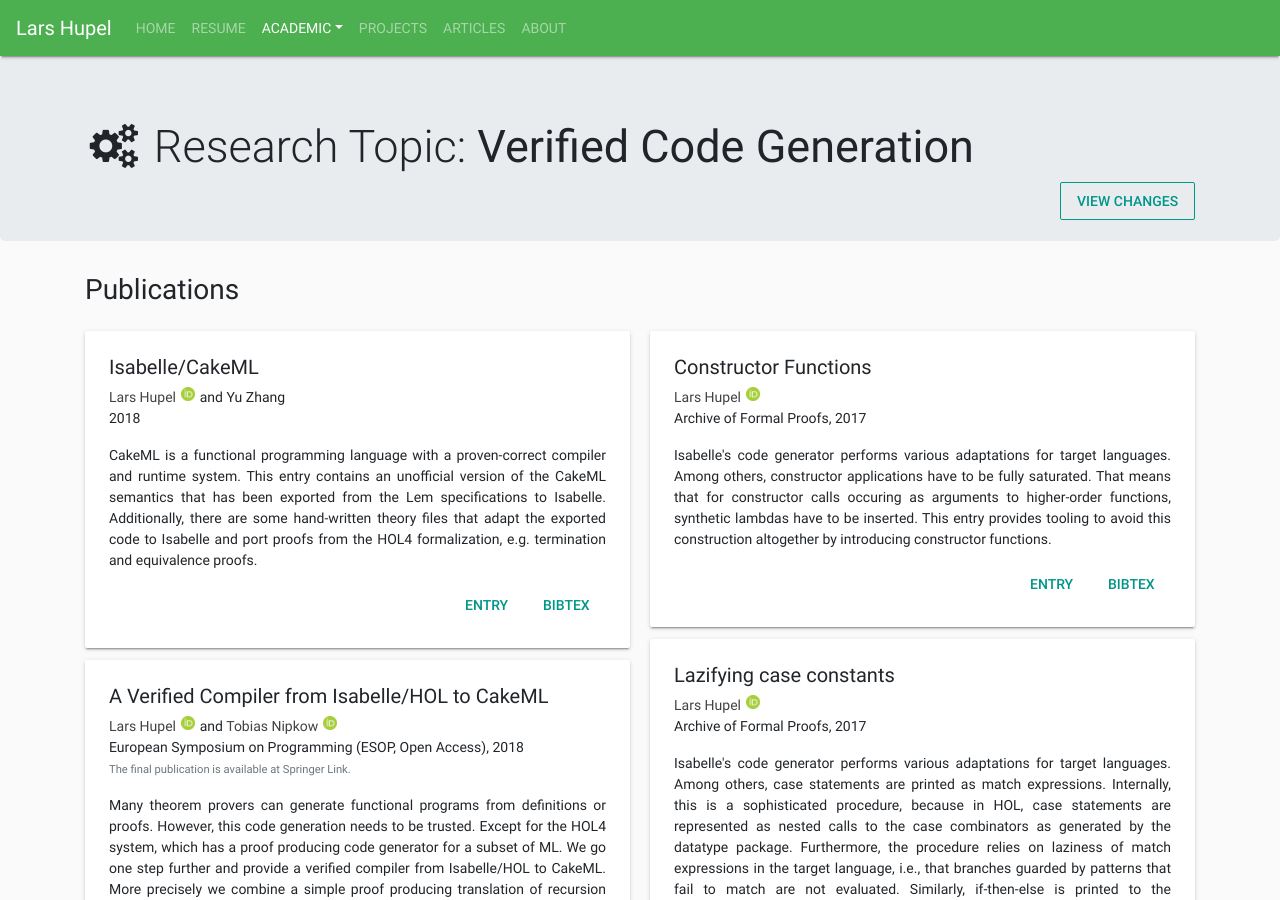
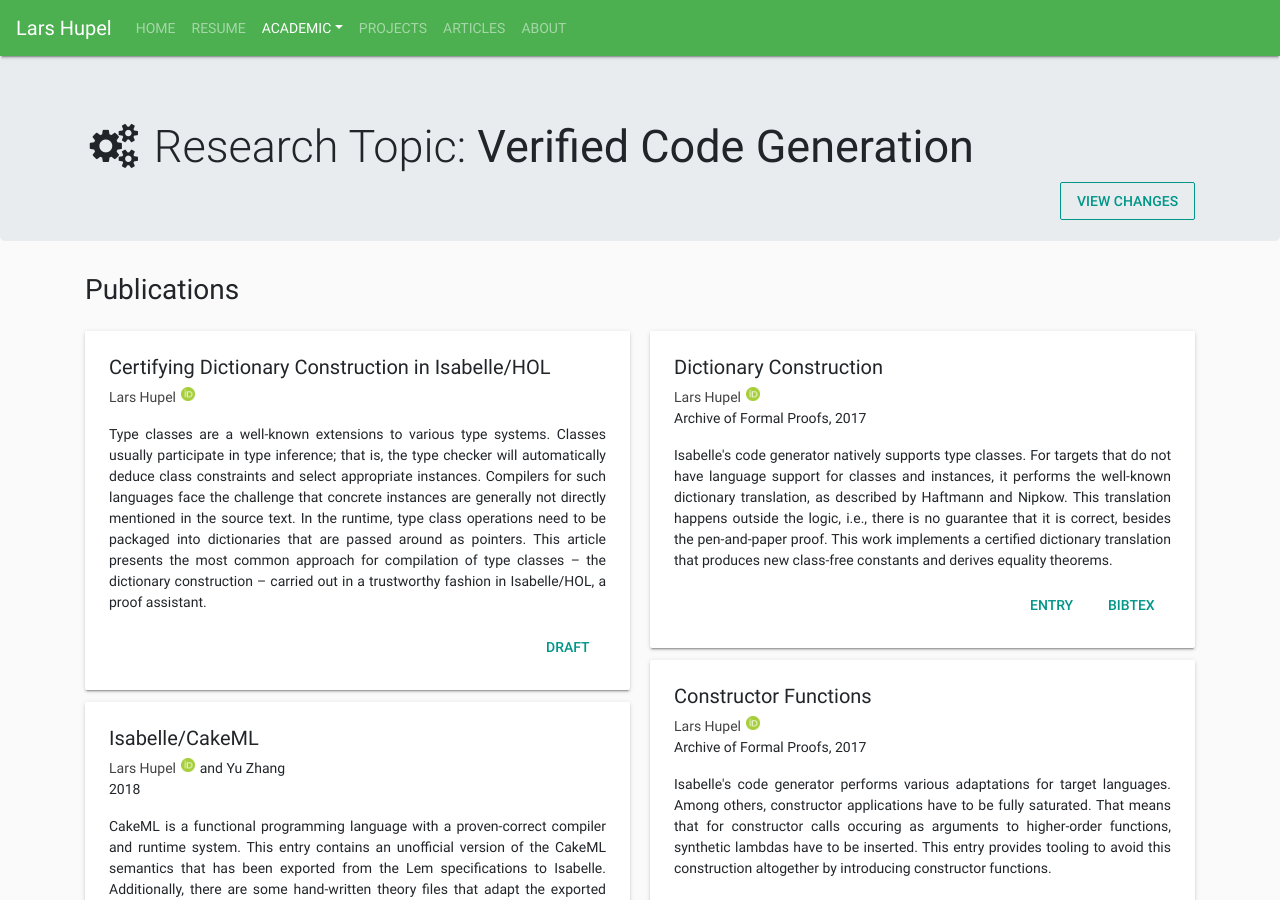
Before and after one commit to larsrh/website, a Jekyll site: the page built from _research/codegen.md, in a window 1280 px wide and 900 px high. Built offline with Jekyll 4.4.1, drawn with Linux system fonts in a browser that asks for light colours; comment, search, counter and statistics services are not loaded.

Commit message:
publication: dictionary construction

```diff
--- a/_research/codegen.md
+++ b/_research/codegen.md
@@ -45,7 +45,14 @@
     entry: "https://www.isa-afp.org/entries/CakeML.html"
     year: 2018
     abstract: |
-       CakeML is a functional programming language with a proven-correct compiler and runtime system. This entry contains an unofficial version of the CakeML semantics that has been exported from the Lem specifications to Isabelle. Additionally, there are some hand-written theory files that adapt the exported code to Isabelle and port proofs from the HOL4 formalization, e.g. termination and equivalence proofs.
+      CakeML is a functional programming language with a proven-correct compiler and runtime system. This entry contains an unofficial version of the CakeML semantics that has been exported from the Lem specifications to Isabelle. Additionally, there are some hand-written theory files that adapt the exported code to Isabelle and port proofs from the HOL4 formalization, e.g. termination and equivalence proofs.
+  - title: "Certifying Dictionary Construction in Isabelle/HOL"
+    id: "dict"
+    authors: ["lars"]
+    draft: yes
+    year: 2018
+    abstract: |
+      Type classes are a well-known extensions to various type systems. Classes usually participate in type inference; that is, the type checker will automatically deduce class constraints and select appropriate instances. Compilers for such languages face the challenge that concrete instances are generally not directly mentioned in the source text. In the runtime, type class operations need to be packaged into dictionaries that are passed around as pointers. This article presents the most common approach for compilation of type classes – the dictionary construction – carried out in a trustworthy fashion in Isabelle/HOL, a proof assistant.
 ---
 
 ### Goal
```
Also changed, not shown: 1 other file.
